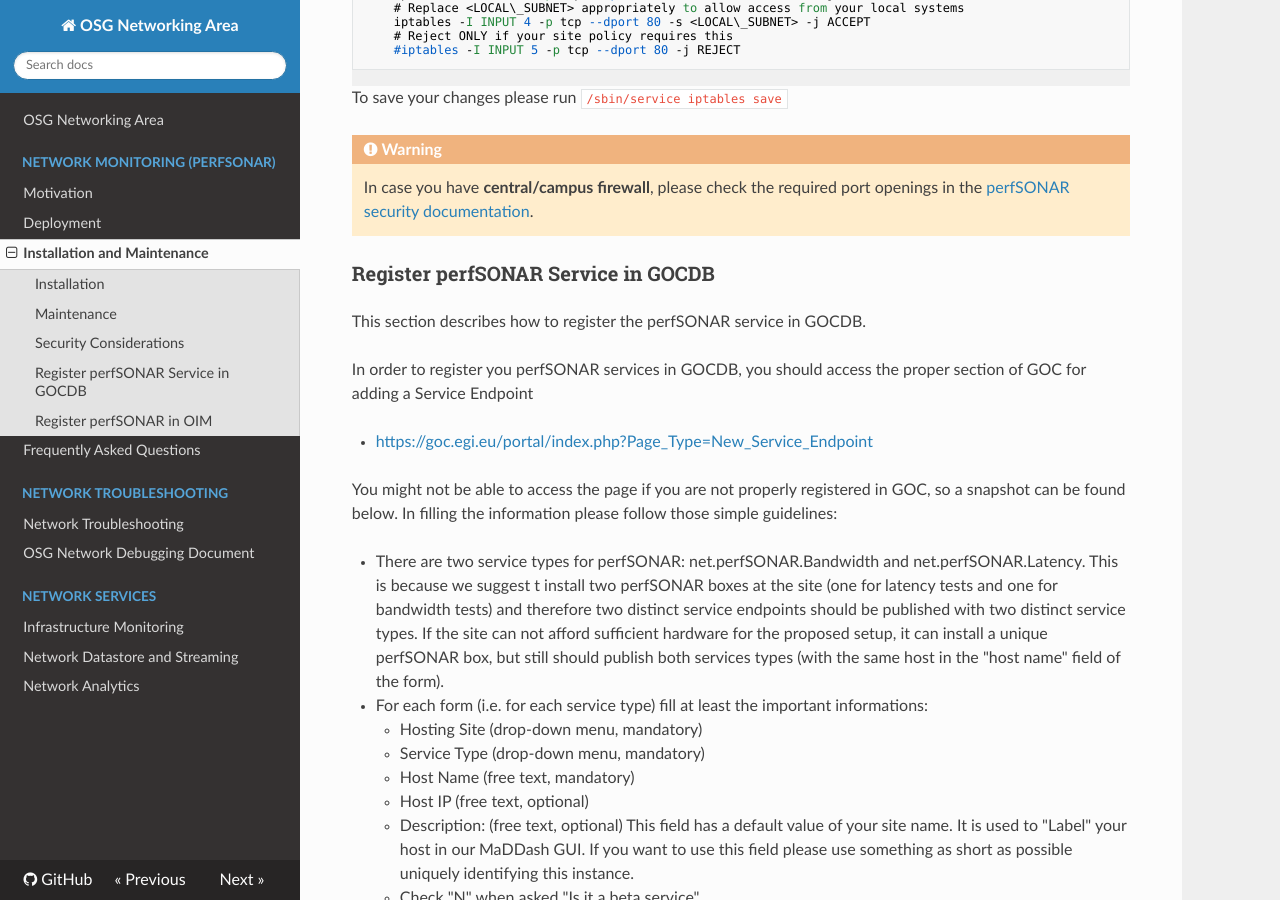
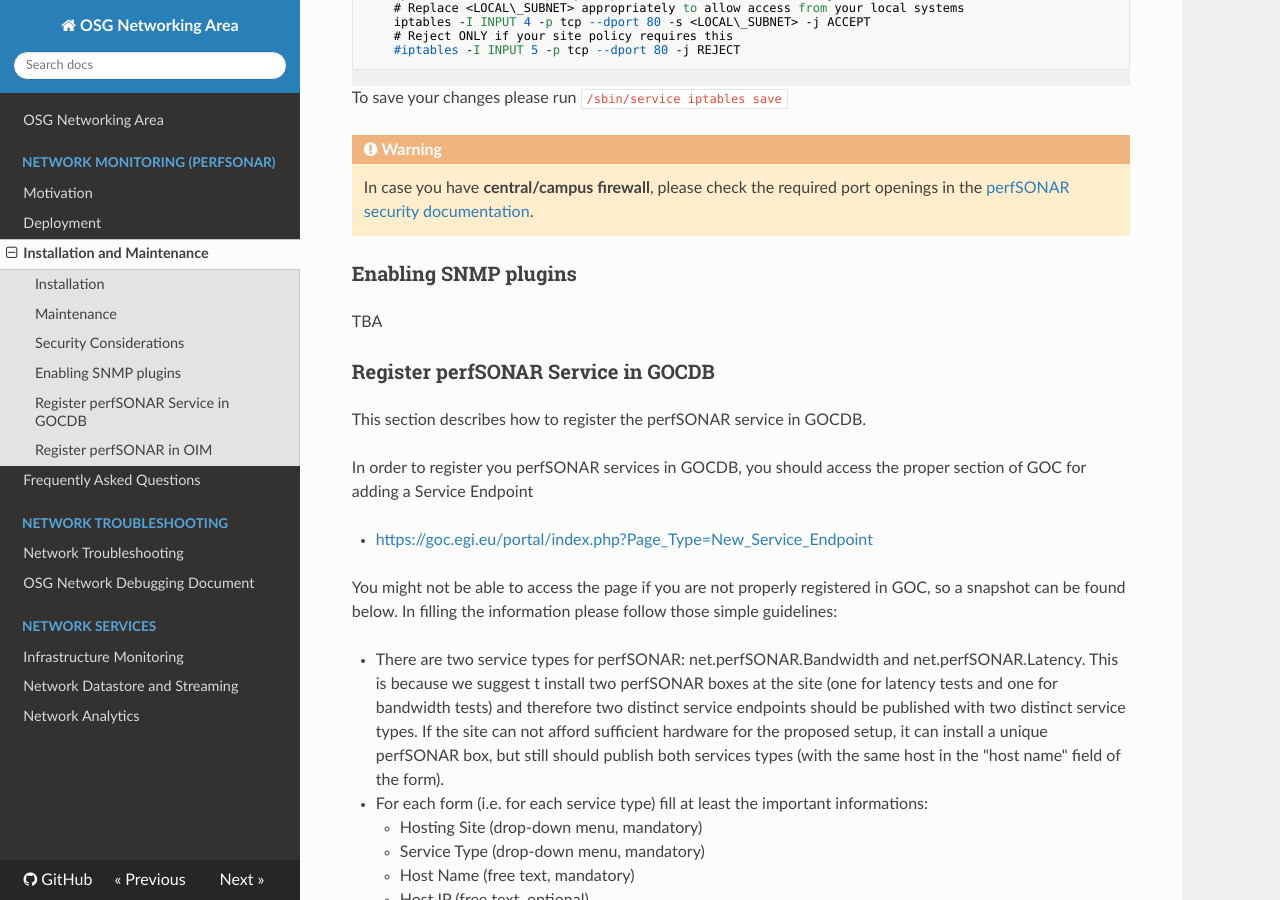
Before and after one commit to osg-htc/networking, an MkDocs documentation site: the page built from docs/perfsonar/installation.md, in a window 1280 px wide and 900 px high, scrolled down 3212 px. Built offline with MkDocs 1.6.1, drawn with Linux system fonts in a browser that asks for light colours; nearby versions of some CDN libraries; old or Windows-style settings are respelled for this version of MkDocs.

Commit message:
Update installation.md

```diff
--- a/docs/perfsonar/installation.md
+++ b/docs/perfsonar/installation.md
@@ -89,6 +89,9 @@
 !!! warning
 	In case you have **central/campus firewall**, please check the required port openings in the [perfSONAR security documentation](http://docs.perfsonar.net/manage_security.html).
 
+### Enabling SNMP plugins
+TBA
+
 ### Register perfSONAR Service in GOCDB
 
 This section describes how to register the perfSONAR service in GOCDB.
```
